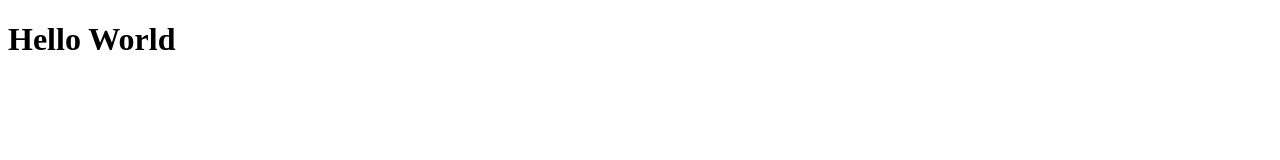
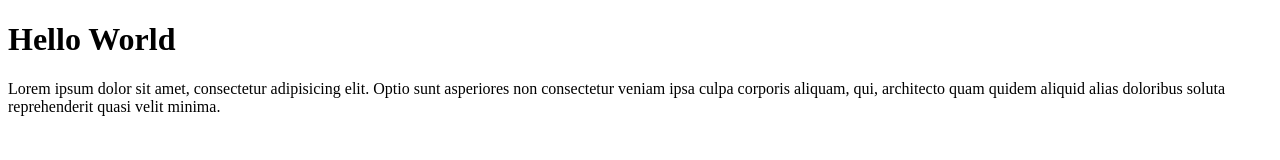
Before and after one commit to SinduMaulanaH/sindu-git-test, a plain HTML site: page index.html in a window 1280 px wide. Drawn offline with Linux system fonts and the light colour scheme.

Commit message:
menambahkan paragraf

```diff
--- a/index.html
+++ b/index.html
@@ -7,5 +7,6 @@
 </head>
 <body>
     <h1>Hello World</h1>
+    <p>Lorem ipsum dolor sit amet, consectetur adipisicing elit. Optio sunt asperiores non consectetur veniam ipsa culpa corporis aliquam, qui, architecto quam quidem aliquid alias doloribus soluta reprehenderit quasi velit minima.</p>
 </body>
 </html>
```
